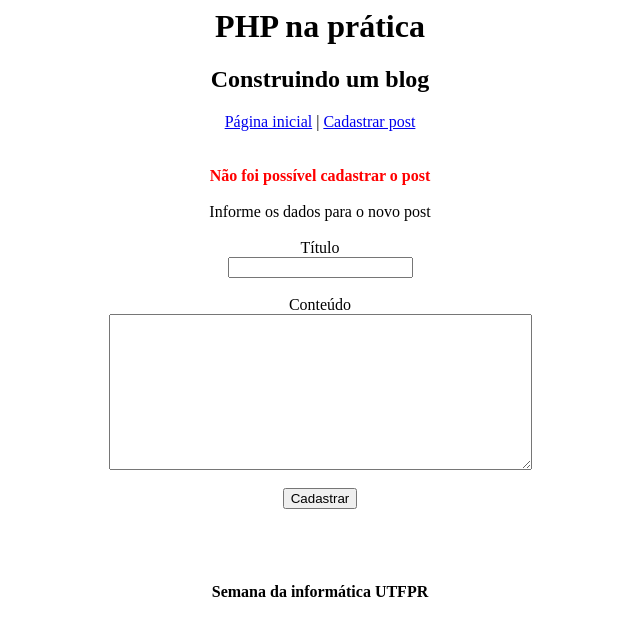
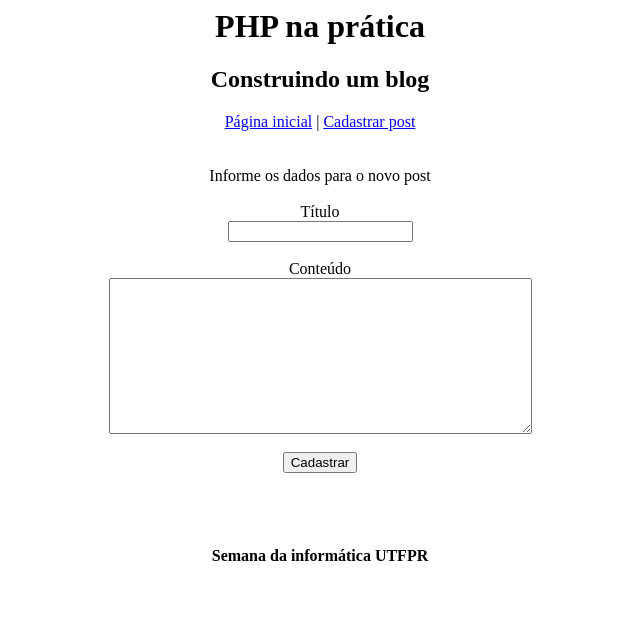
Before and after one commit to andrebian/oficina-php-para-iniciantes, a PHP site: page /cadastrar-post.php in a window 1280 px wide. Shown: the top 636 px of the page, without its empty margins (320-960 px from the left). Run offline with PHP 8.4, Linux system fonts and the light colour scheme.

Commit message:
Validados os dados do post

```diff
--- a/cadastrar-post.php
+++ b/cadastrar-post.php
@@ -3,7 +3,7 @@
 
 <?php
 
-    if( isset($_POST) ) {
+    if( isset($_POST['titulo']) ) {
         $titulo = filter_input(INPUT_POST, 'titulo', FILTER_SANITIZE_STRING);
         $conteudo = filter_input(INPUT_POST, 'conteudo', FILTER_SANITIZE_STRING);
 
```
